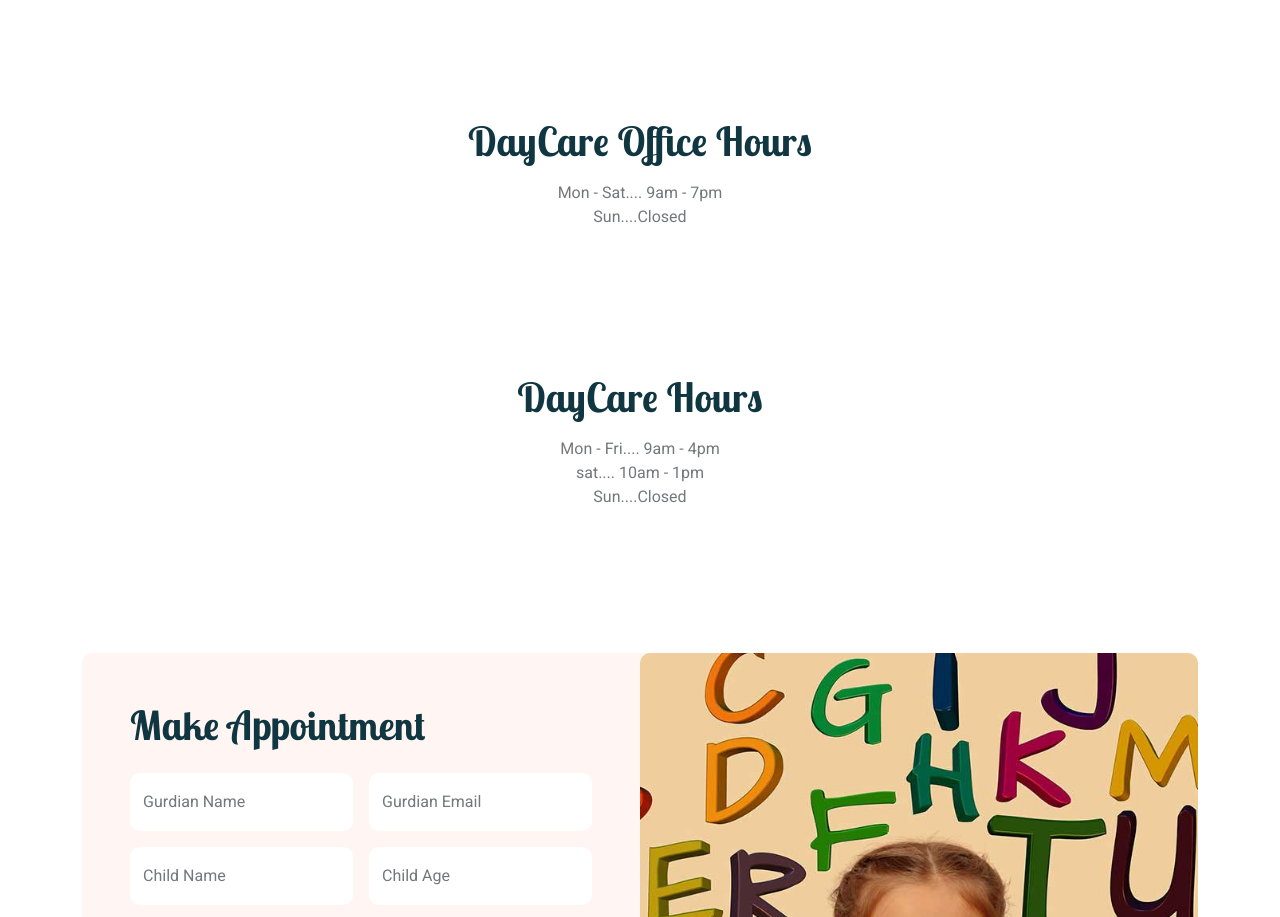
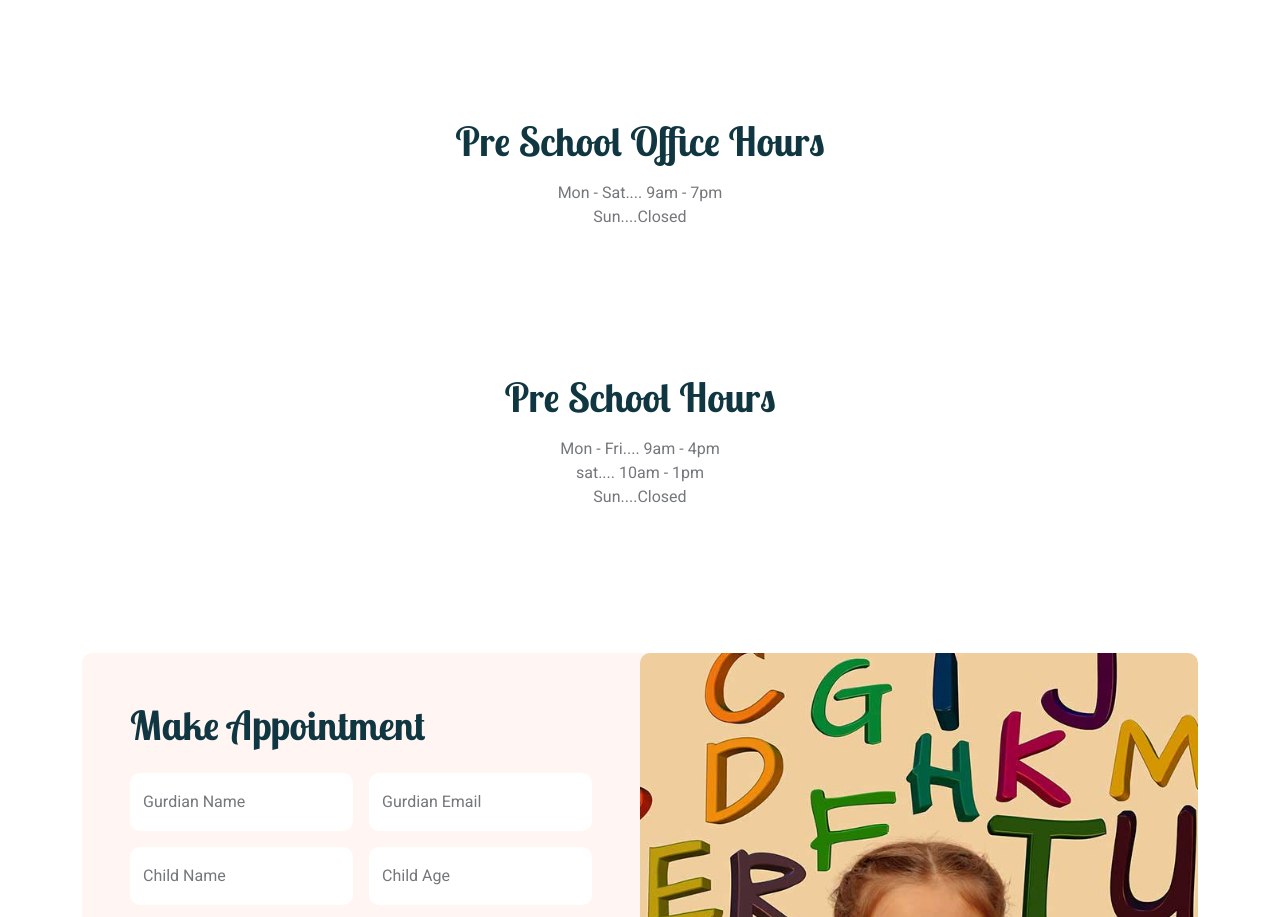
Before and after one commit to hananmuhammed/littlekids, a plain HTML site: page about.html in a window 1280 px wide. Shown: the part 1184-2101 px from the top of the page. Drawn offline with nearby package versions, Linux system fonts and the light colour scheme.

Commit message:
Update about.html

```diff
--- a/about.html
+++ b/about.html
@@ -130,7 +130,7 @@
 
             <div class="container">
                 <div class="text-center mx-auto mb-5 wow fadeInUp" data-wow-delay="0.1s" style="max-width: 600px;">
-                    <h1 class="mb-3">DayCare Office Hours</h1>
+                    <h1 class="mb-3">Pre School Office Hours</h1>
                     <p>Mon - Sat.... 9am - 7pm  <br> Sun....Closed</p>
                 </div>
             </div>
@@ -140,7 +140,7 @@
 
             <div class="container">
                 <div class="text-center mx-auto mb-5 wow fadeInUp" data-wow-delay="0.1s" style="max-width: 600px;">
-                    <h1 class="mb-3">DayCare Hours</h1>
+                    <h1 class="mb-3">Pre School Hours</h1>
                     <p>Mon - Fri.... 9am - 4pm <br> sat.... 10am - 1pm <br> Sun....Closed</p>
                 </div>
             </div>
```
